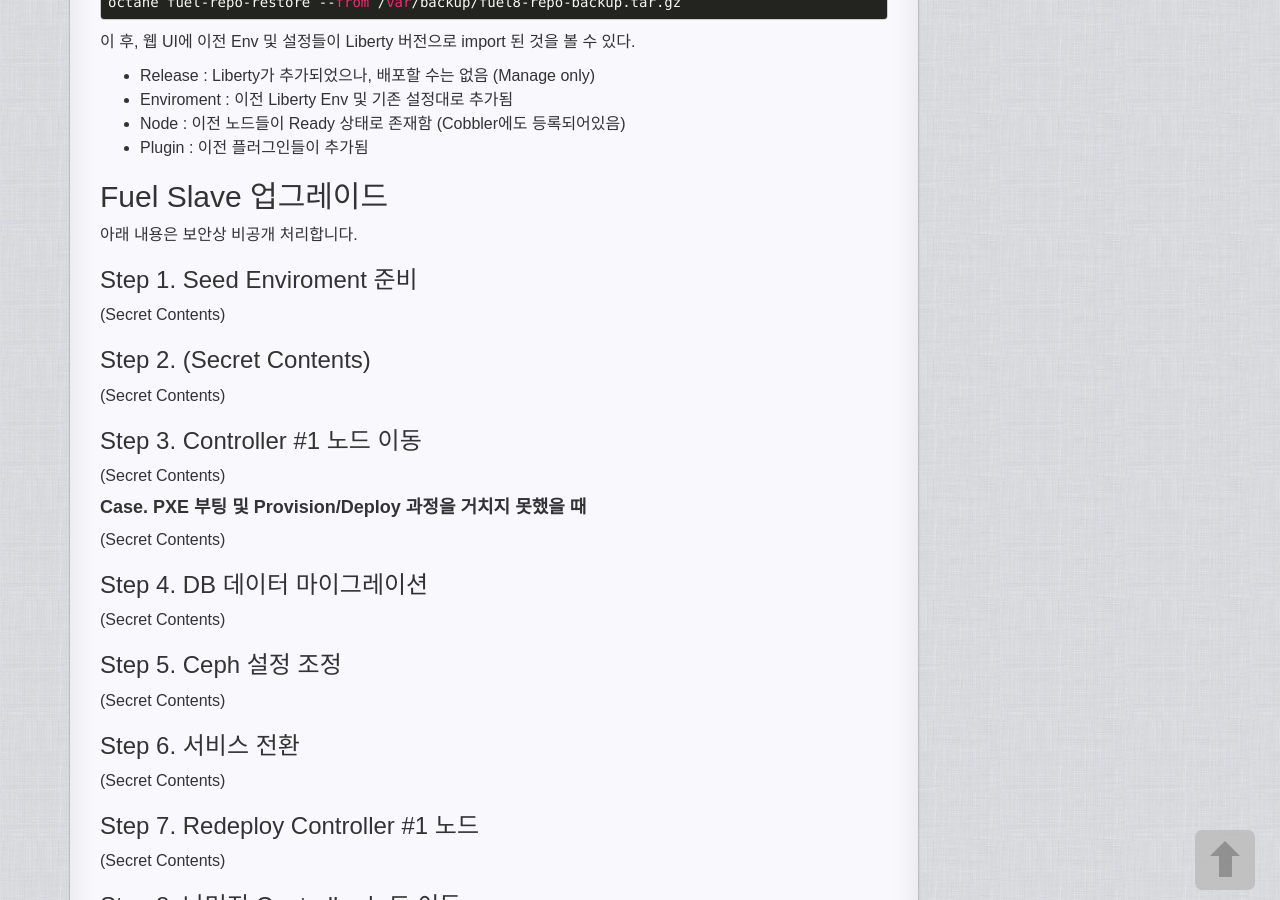
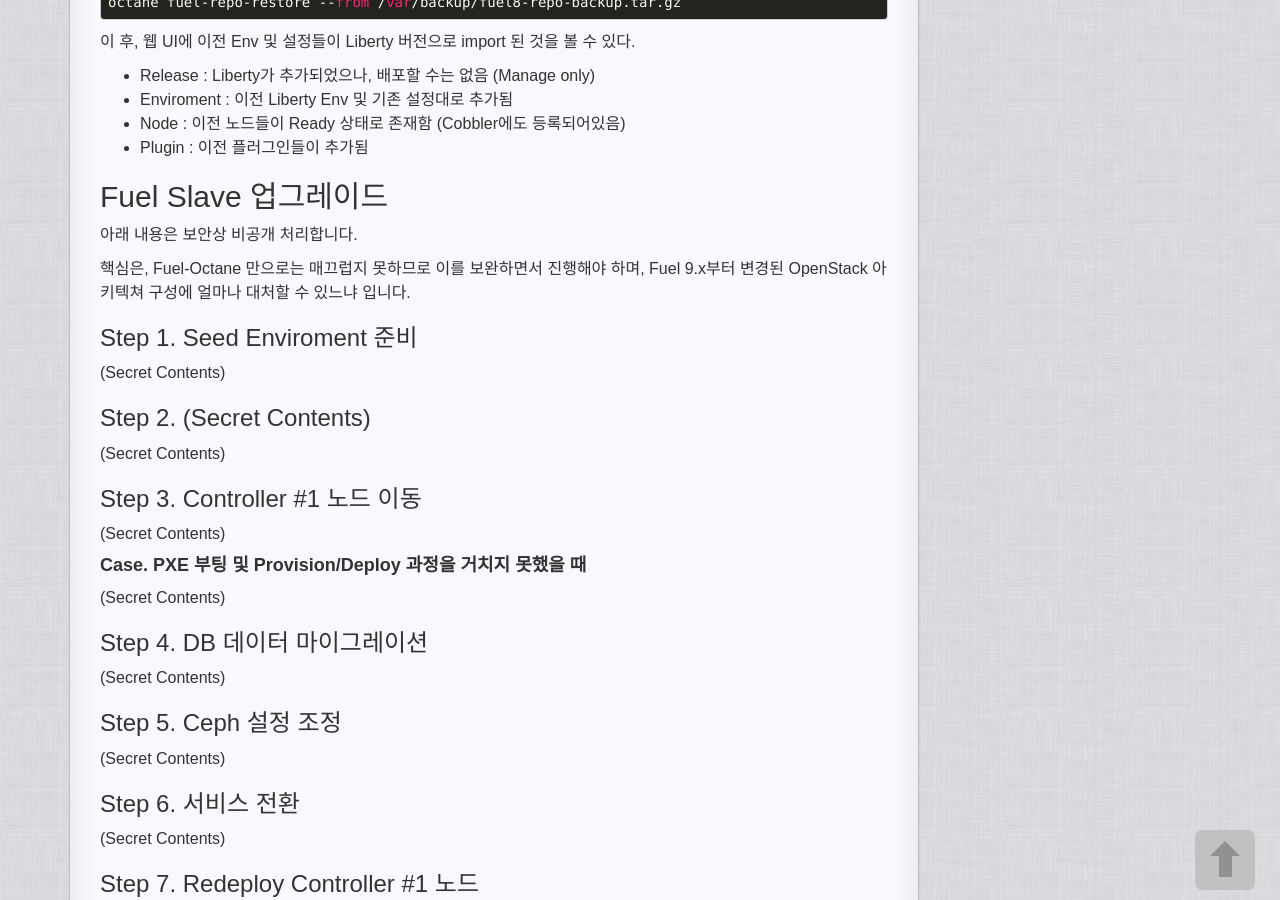
Before and after one commit to zizouu/zizouu.github.io, a Jekyll site: the page built from _posts/openstack/2016-10-28-fuel-8.x-to-9.1-upgrade.md, in a window 1280 px wide and 900 px high, scrolled down 1506 px. Built offline with Jekyll 4.4.1, drawn with Linux system fonts in a browser that asks for light colours.

Commit message:
2016-10-28-fuel-8.x-to-9.1-upgrade.md

```diff
--- a/_posts/openstack/2016-10-28-fuel-8.x-to-9.1-upgrade.md
+++ b/_posts/openstack/2016-10-28-fuel-8.x-to-9.1-upgrade.md
@@ -95,6 +95,10 @@ octane fuel-repo-restore --from /var/backup/fuel8-repo-backup.tar.gz
 
 아래 내용은 보안상 비공개 처리합니다.
 
+핵심은, Fuel-Octane 만으로는 매끄럽지 못하므로 이를 보완하면서 진행해야 하며,
+Fuel 9.x부터 변경된 OpenStack 아키텍쳐 구성에 얼마나 대처할 수 있느냐 입니다.
+
+
 ### Step 1. Seed Enviroment 준비
 
 (Secret Contents)
```
